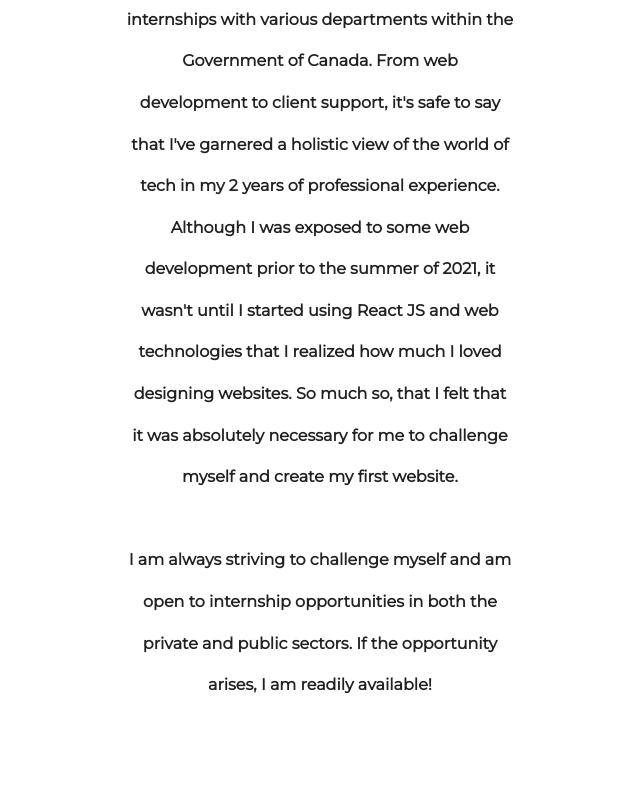
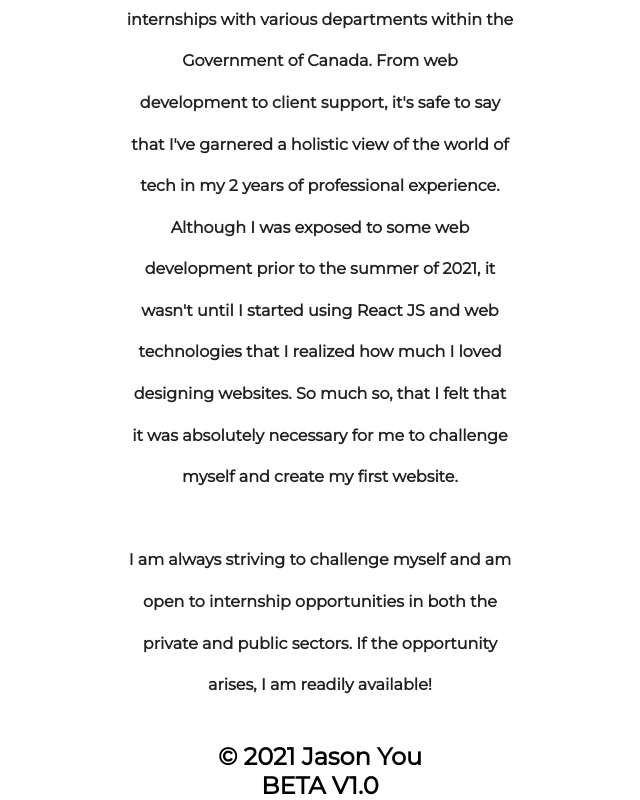
Before and after one commit to jyou044/personalwebsite, a React (Create React App) app: page /MyStory in a window 1280 px wide. Shown: the part 746-1546 px from the top of the page, without its empty margins (320-960 px from the left). Before the commit the page ends 1488 px from the top, so only its background shows below. Built offline with nearby package versions, Linux system fonts and the light colour scheme.

Commit message:
added copyright footer

```diff
--- a/src/App.js
+++ b/src/App.js
@@ -1,11 +1,15 @@
 
 import React from 'react';
 import './App.css';
+import Layout from '../src/components/Layout';
 import Navbar from "./components/Navbar/Navbar"
 function App() {
   return (
     <div className="App">
+      <Layout>
       <Navbar />
+      </Layout>
+
     </div>
   );
 }
--- /dev/null
+++ b/src/FooterVal.js
@@ -0,0 +1,16 @@
+import React, {Component} from 'react';
+
+
+class FooterVal extends Component{
+  render(){
+    return (
+    <div>
+      {this.props.children}
+
+        <h2 className="white-text"><center>© 2021 Jason You</center></h2>
+        <h2 className="grey-text text-lighten-4"><center>BETA V1.0</center></h2>
+    </div>
+    );
+  }
+}
+export default FooterVal;
--- a/src/components/Layout.js
+++ b/src/components/Layout.js
@@ -1,4 +1,5 @@
 import React, {Component} from 'react'
+import FooterVal from '../FooterVal'
 
 class Layout extends Component {
     render() {
@@ -6,6 +7,7 @@ class Layout extends Component {
             <div>
 
                 {this.props.children}
+                <FooterVal />
             </div>
         )
     }
```
